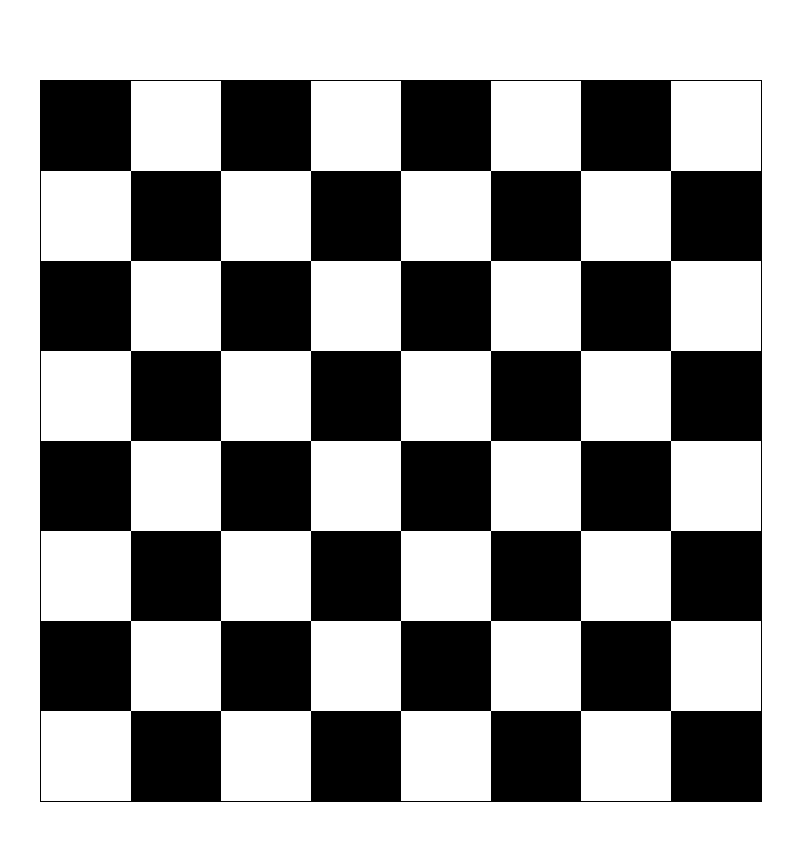
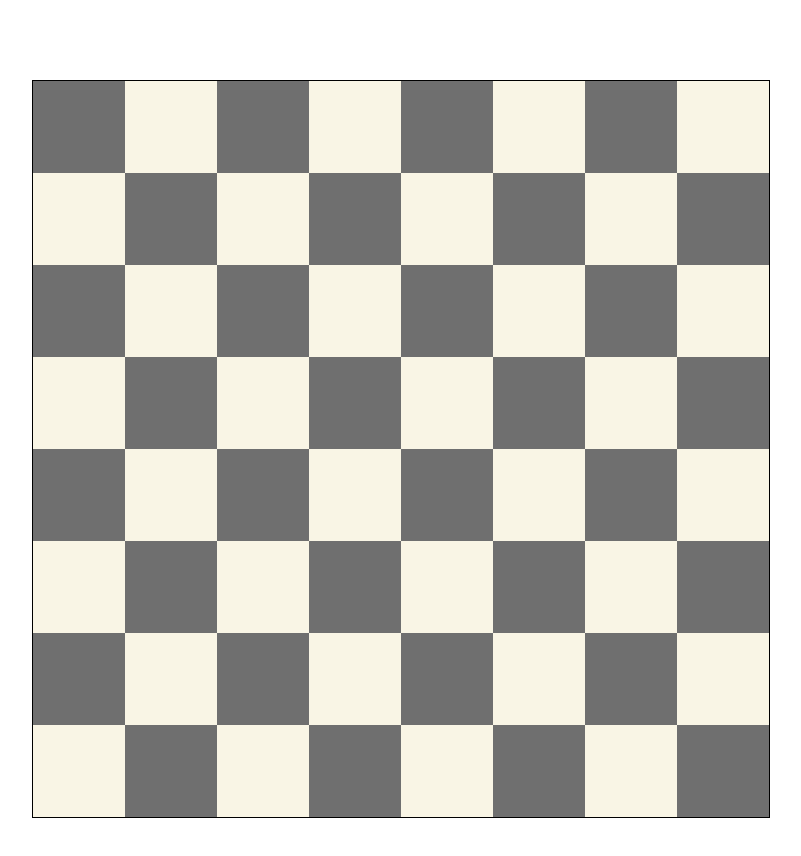
Before and after one commit to SandhyaR1007/react-interview-questions, a React (Vite) app: page /positionOfBishop in a window 1280 px wide. Shown: the top 856 px of the page, without its empty margins (239-1040 px from the left). Built offline with nearby package versions, Linux system fonts and the light colour scheme.

Commit message:
update: initial bishop positions logic

```diff
--- a/src/components/positionofbishop/BishopGrid.tsx
+++ b/src/components/positionofbishop/BishopGrid.tsx
@@ -1,19 +1,19 @@
-import React from "react";
+import React, { useState } from "react";
 
 const BishopGrid = () => {
   const grid = new Array(8).fill(null);
+  const [bishopPositions, setBishopPositions] = useState([]);
   return (
     <div className="board">
       {grid.map((g, outerIndex) => (
         <div style={{ display: "flex" }}>
           {grid.map((_, innerIndex) => (
-            <div
-              className={`square`}
-              style={{
-                backgroundColor:
-                  (innerIndex + outerIndex) % 2 == 0 ? "black" : "white",
-              }}
-            ></div>
+            <GridSquare
+              outerIndex={outerIndex}
+              innerIndex={innerIndex}
+              bishopPositions={bishopPositions}
+              setBishopPositions={setBishopPositions}
+            />
           ))}
         </div>
       ))}
@@ -22,3 +22,50 @@ const BishopGrid = () => {
 };
 
 export default BishopGrid;
+
+const GridSquare = ({
+  outerIndex,
+  innerIndex,
+  bishopPositions,
+  setBishopPositions,
+}) => {
+  function clickHandler(innerIndex, outerIndex) {
+    let result: any[] = [];
+    //top left
+    for (let i = outerIndex - 1, j = innerIndex - 1; i >= 0; i--) {
+      result.push([i, j]);
+      j--;
+    }
+    //top right
+    for (let i = outerIndex - 1, j = innerIndex + 1; i >= 0; i--) {
+      result.push([i, j]);
+      j++;
+    }
+    //bottom left
+    for (let i = outerIndex + 1, j = innerIndex - 1; i < 8; i++) {
+      result.push([i, j]);
+      j--;
+    }
+    //bottom right
+    for (let i = outerIndex + 1, j = innerIndex + 1; i < 8; i++) {
+      result.push([i, j]);
+      j++;
+    }
+
+    setBishopPositions(result);
+  }
+  const isPos = bishopPositions.find(
+    ([a, b]) => a == outerIndex && b === innerIndex
+  );
+  return (
+    <div
+      onMouseOver={() => clickHandler(innerIndex, outerIndex)}
+      className={`square ${
+        (innerIndex + outerIndex) % 2 == 0 ? "darkBg" : "lightBg"
+      } ${isPos ? "hoveredBg" : ""}`}
+      style={{
+        fontSize: "1.5rem",
+      }}
+    ></div>
+  );
+};
```
